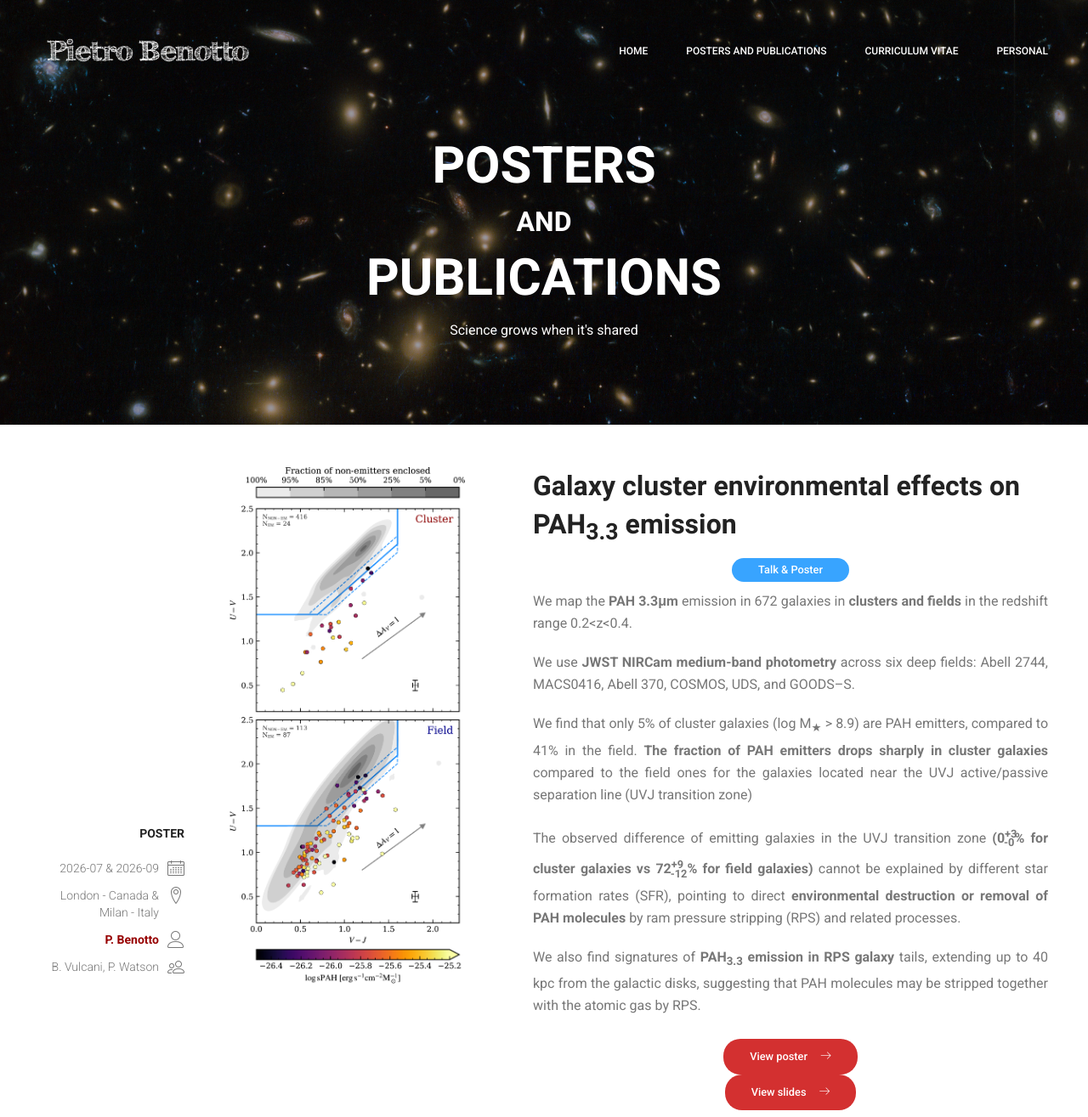
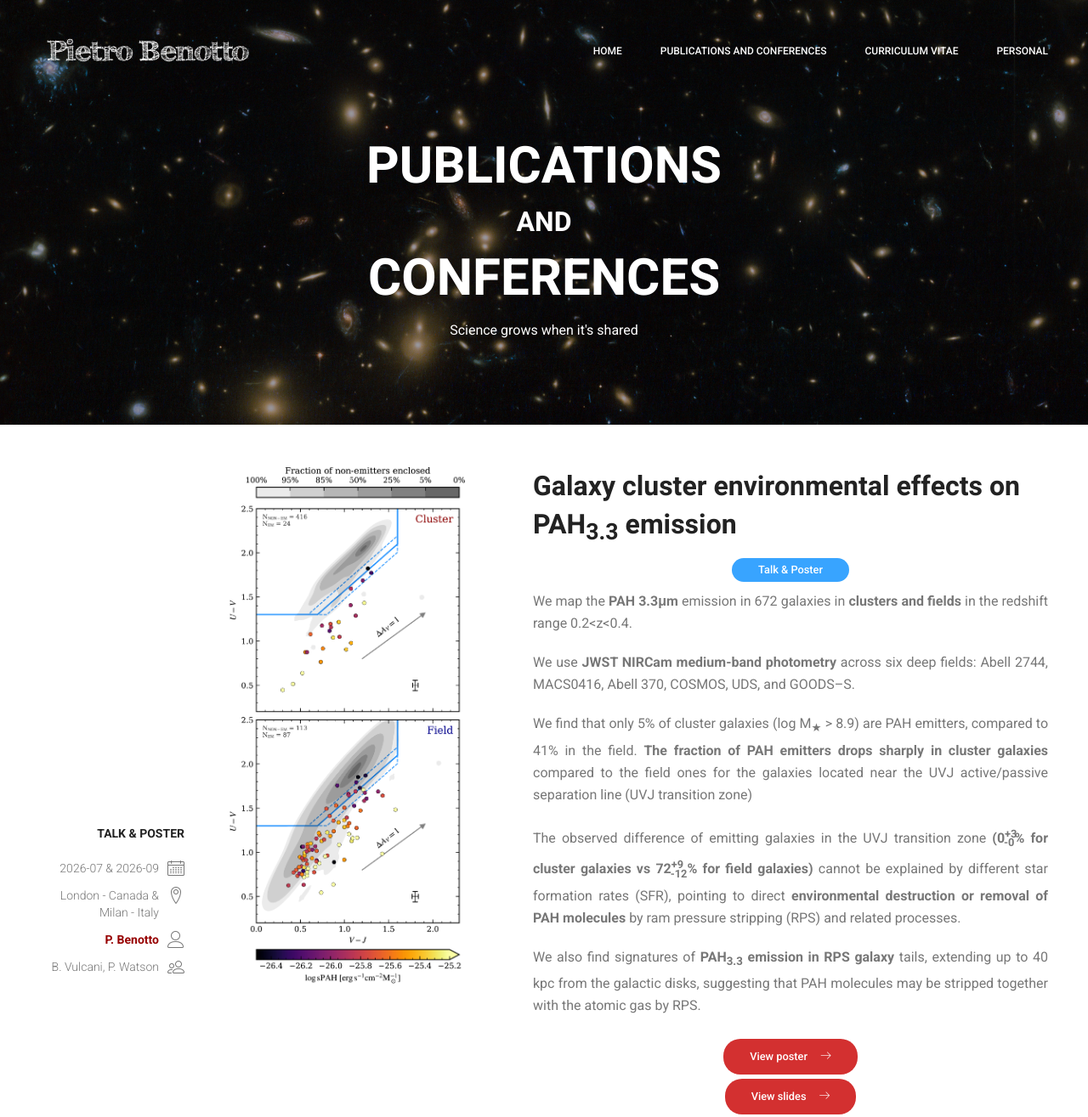
Before and after one commit to pietrobenotto/pietrobenotto.github.io, a plain HTML site: page posters-and-publications.html in a window 1280 px wide. Shown: the top 1315 px of the page at 85% size. Drawn offline with Linux system fonts and the light colour scheme.

Commit message:
publication and conferences

```diff
--- a/posters-and-publications.html
+++ b/posters-and-publications.html
@@ -32,7 +32,7 @@
 						<div class="collapse navbar-collapse offset" id="navbarSupportedContent">
 							<ul class="nav navbar-nav menu_nav ml-auto">
 								<li class="nav-item active"><a class="nav-link" href="index.html">Home</a></li>
-								<li class="nav-item"><a class="nav-link" href="posters-and-publications.html">Posters and Publications</a></li>
+								<li class="nav-item"><a class="nav-link" href="posters-and-publications.html">Publications and Conferences</a></li>
 								<li class="nav-item"><a class="nav-link" href="CV.pdf" target="_blank">Curriculum Vitae</a></li>
 								<li class="nav-item"><a class="nav-link" href="https://ben8photo.altervista.org/en" target="_blank">Personal</a></li>
 							</ul>
@@ -49,7 +49,7 @@
             	<div class="overlay bg-parallax" data-stellar-ratio="0.9" data-stellar-vertical-offset="0" data-background=""></div>
 				<div class="container">
 					<div class="blog_b_text text-center">
-						<h2>Posters<br><span>and</span>Publications</h2>
+						<h2>Publications<br><span>and</span>Conferences</h2>
 						<p>Science grows when it's shared</p>
 					</div>
 				</div>
@@ -67,7 +67,7 @@
                         <div class="col-info">
                             <div class="blog_info">
                                 <div class="post_tag">
-                                POSTER
+                                TALK & POSTER
                                 </div>
                                 <ul class="blog_meta list">
                                     <li><i class="lnr lnr-calendar-full"></i><div>2026-07 & 2026-09</div></li>
@@ -94,6 +94,7 @@
                                     <li>We also find signatures of <strong>PAH<sub>3.3</sub> emission in RPS galaxy</strong> tails, extending up to 40 kpc from the galactic disks, suggesting that PAH molecules may be stripped together with the atomic gas by RPS.</li>
                                 </ul>
                                 <a href="publications/doc/2026-london.pdf" target="_blank" class="genric-btn danger circle arrow">View poster<span class="lnr lnr-arrow-right"></span></a>
+                                <div style="margin-top: 5px;"></div>
                                 <a href="publications/doc/2026-milan.pdf" target="_blank" class="genric-btn danger circle arrow">View slides<span class="lnr lnr-arrow-right"></span></a>
                             </div>
                         </div>
```
Also changed, not shown: index.html (+1 -1 lines).
